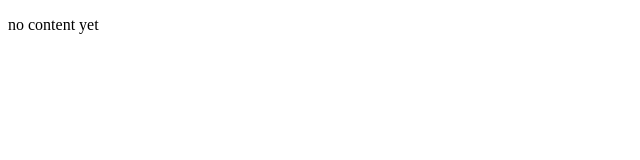
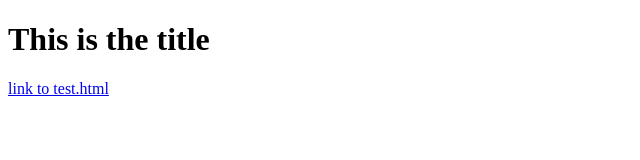
Before and after one commit to kkrach/kkrach.github.io, a plain HTML site: page index.html in a window 1280 px wide. Shown: the whole page, without its empty margins (0-640 px from the left). Drawn offline with Linux system fonts and the light colour scheme.

Commit message:
Adding link to test.html

```diff
--- a/index.html
+++ b/index.html
@@ -6,6 +6,7 @@
 	<meta charset="utf-8"/>
 </head>
 <body>
-<p>no content yet</p>
+	<h1>This is the title</h1>
+	<a href="test.html">link to test.html</a>
 </body>
 </html>
```
